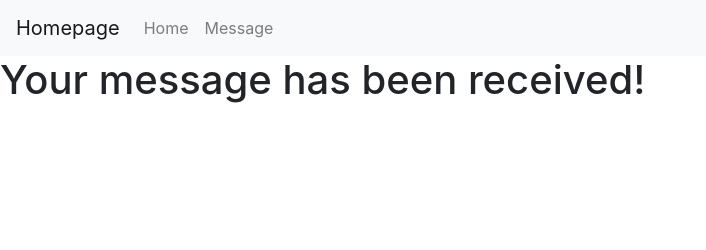
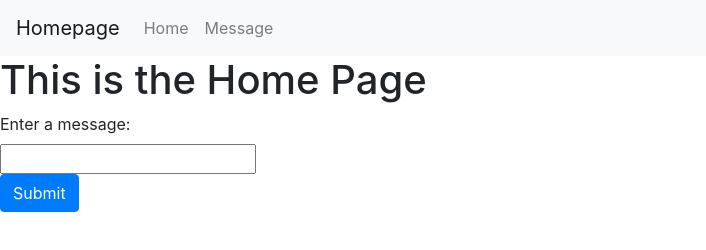
Before and after one commit to Dominic-Wassef/tcp-cpp, a plain HTML site: page web/home.html in a window 1280 px wide. Shown: the whole page, without its empty margins (0-706 px from the left). Drawn offline with nearby package versions, Linux system fonts and the light colour scheme.

Commit message:
adding html files

```diff
--- a/webPages/message.html
+++ b/web/home.html
@@ -1,7 +1,7 @@
 <!DOCTYPE html>
 <html>
   <head>
-    <title>Message</title>
+    <title>Home</title>
     <link
       rel="stylesheet"
       href="https://stackpath.bootstrapcdn.com/bootstrap/4.3.1/css/bootstrap.min.css"
@@ -21,7 +21,14 @@
         </ul>
       </div>
     </nav>
-    <h1>Your message has been received!</h1>
+    <h1>This is the Home Page</h1>
+    <form action="/message" method="POST">
+      <div class="form-group">
+        <label for="user_message">Enter a message:</label><br />
+        <input type="text" id="user_message" name="user_message" /><br />
+        <input type="submit" value="Submit" class="btn btn-primary" />
+      </div>
+    </form>
     <script src="https://code.jquery.com/jquery-3.3.1.slim.min.js"></script>
     <script src="https://stackpath.bootstrapcdn.com/bootstrap/4.3.1/js/bootstrap.min.js"></script>
   </body>
```
Also changed, not shown: web/message.html (renamed from webPages/home.html, +3 -9 lines), web/index.html (renamed from webPages/index.html), web/notfound.html (renamed from webPages/notfound.html).
